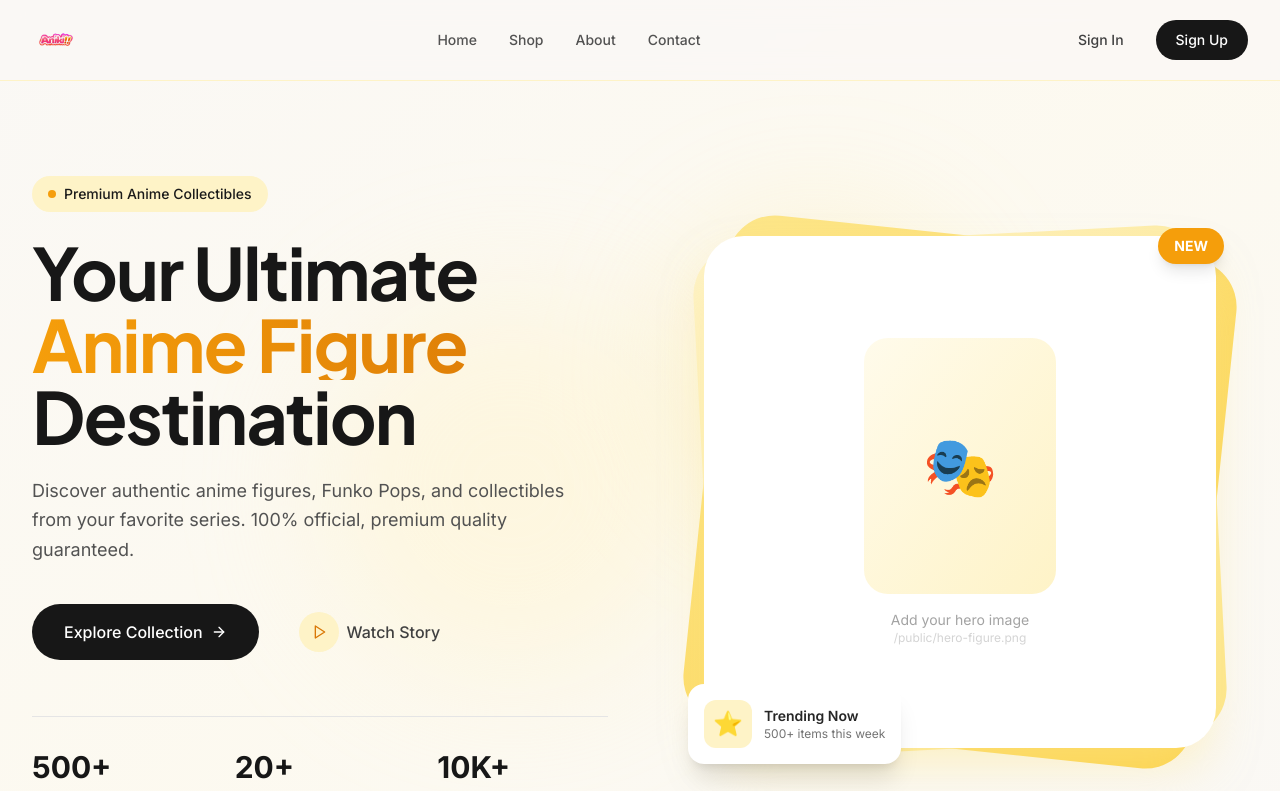
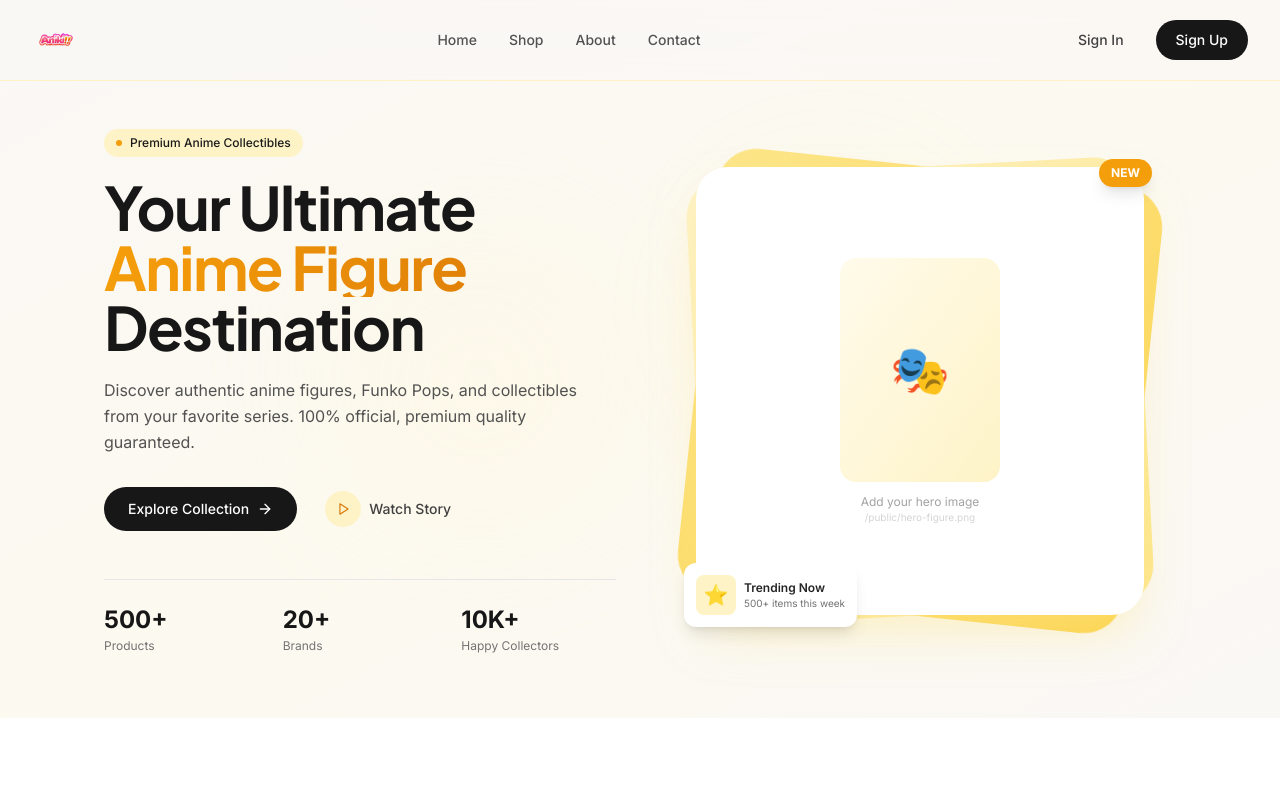
Before and after one commit to LeeDev428/aniki, a Next.js app in the folder frontend/: page / in a window 1280 px wide. Shown: the top 791 px of the page. Built offline with nearby package versions, Linux system fonts and the light colour scheme.

Commit message:
Update Hero.tsx

```diff
--- a/frontend/src/components/Hero.tsx
+++ b/frontend/src/components/Hero.tsx
@@ -3,114 +3,164 @@
 import { ArrowRight, Play } from 'lucide-react'
 import Link from 'next/link'
 import Image from 'next/image'
+import { motion } from 'framer-motion'
+import { FadeIn, StaggerContainer, StaggerItem } from './animations'
 
 export default function Hero() {
   return (
-    <section className="relative min-h-screen flex items-center pt-20">
+    <section className="relative min-h-[85vh] flex items-center pt-16">
       {/* Background Gradient */}
       <div className="absolute inset-0 bg-gradient-to-br from-cream via-honey-50/50 to-cream" />
 
       {/* Decorative Elements */}
-      <div className="absolute top-1/4 right-1/4 w-72 h-72 bg-honey-200/30 rounded-full blur-3xl" />
-      <div className="absolute bottom-1/4 left-1/4 w-96 h-96 bg-honey-100/40 rounded-full blur-3xl" />
+      <motion.div
+        initial={{ scale: 0, opacity: 0 }}
+        animate={{ scale: 1, opacity: 0.3 }}
+        transition={{ duration: 1.5, ease: 'easeOut' }}
+        className="absolute top-1/4 right-1/4 w-64 h-64 bg-honey-200/30 rounded-full blur-3xl"
+      />
+      <motion.div
+        initial={{ scale: 0, opacity: 0 }}
+        animate={{ scale: 1, opacity: 0.4 }}
+        transition={{ duration: 1.5, delay: 0.2, ease: 'easeOut' }}
+        className="absolute bottom-1/4 left-1/4 w-80 h-80 bg-honey-100/40 rounded-full blur-3xl"
+      />
 
-      <div className="relative max-w-7xl mx-auto px-6 lg:px-8 py-16 lg:py-24">
-        <div className="grid lg:grid-cols-2 gap-12 lg:gap-16 items-center">
+      <div className="relative max-w-6xl mx-auto px-6 lg:px-8 py-12 lg:py-16">
+        <div className="grid lg:grid-cols-2 gap-10 lg:gap-12 items-center">
           {/* Left Content */}
-          <div className="text-center lg:text-left">
+          <StaggerContainer className="text-center lg:text-left">
             {/* Badge */}
-            <div className="inline-flex items-center gap-2 px-4 py-2 bg-honey-100 rounded-full mb-6">
-              <span className="w-2 h-2 bg-honey-500 rounded-full animate-pulse" />
-              <span className="text-sm font-medium text-honey-700">
+            <StaggerItem>
+              <div className="inline-flex items-center gap-2 px-3 py-1.5 bg-honey-100 rounded-full mb-5">
+                <span className="w-1.5 h-1.5 bg-honey-500 rounded-full animate-pulse" />
+                <span className="text-xs font-medium text-honey-700">
                   Premium Anime Collectibles
                 </span>
               </div>
+            </StaggerItem>
 
             {/* Main Heading */}
-            <h1 className="text-4xl sm:text-5xl lg:text-6xl xl:text-7xl font-bold text-neutral-900 leading-[1.1] tracking-tight mb-6">
+            <StaggerItem>
+              <h1 className="text-3xl sm:text-4xl lg:text-5xl xl:text-6xl font-bold text-neutral-900 leading-[1.1] tracking-tight mb-5">
                 Your Ultimate
                 <span className="block text-transparent bg-clip-text bg-gradient-to-r from-honey-500 to-honey-600">
                   Anime Figure
                 </span>
                 Destination
               </h1>
+            </StaggerItem>
 
             {/* Description */}
-            <p className="text-lg text-neutral-600 leading-relaxed max-w-xl mx-auto lg:mx-0 mb-8">
+            <StaggerItem>
+              <p className="text-base text-neutral-600 leading-relaxed max-w-lg mx-auto lg:mx-0 mb-6">
                 Discover authentic anime figures, Funko Pops, and collectibles from
                 your favorite series. 100% official, premium quality guaranteed.
               </p>
+            </StaggerItem>
 
             {/* CTA Buttons */}
-            <div className="flex flex-col sm:flex-row items-center gap-4 justify-center lg:justify-start">
+            <StaggerItem>
+              <div className="flex flex-col sm:flex-row items-center gap-3 justify-center lg:justify-start">
                 <Link
                   href="/shop"
-                className="group flex items-center gap-2 px-8 py-4 bg-neutral-900 text-white rounded-full font-medium hover:bg-neutral-800 transition-all hover:shadow-lg hover:shadow-neutral-900/20"
+                  className="group flex items-center gap-2 px-6 py-3 bg-neutral-900 text-white rounded-full text-sm font-medium hover:bg-neutral-800 transition-all hover:shadow-lg hover:shadow-neutral-900/20"
                 >
                   Explore Collection
                   <ArrowRight className="w-4 h-4 group-hover:translate-x-1 transition-transform" />
                 </Link>
-              <button className="flex items-center gap-2 px-6 py-4 text-neutral-700 hover:text-honey-600 font-medium transition-colors">
-                <div className="w-10 h-10 rounded-full bg-honey-100 flex items-center justify-center">
-                  <Play className="w-4 h-4 text-honey-600 ml-0.5" />
+                <Link
+                  href="/story"
+                  className="flex items-center gap-2 px-4 py-3 text-neutral-700 hover:text-honey-600 text-sm font-medium transition-colors"
+                >
+                  <div className="w-9 h-9 rounded-full bg-honey-100 flex items-center justify-center">
+                    <Play className="w-3.5 h-3.5 text-honey-600 ml-0.5" />
                   </div>
                   Watch Story
-              </button>
+                </Link>
               </div>
+            </StaggerItem>
 
             {/* Stats */}
-            <div className="grid grid-cols-3 gap-8 mt-12 pt-8 border-t border-neutral-200">
+            <StaggerItem>
+              <div className="grid grid-cols-3 gap-6 mt-10 pt-6 border-t border-neutral-200">
                 <div>
-                <p className="text-3xl font-bold text-neutral-900">500+</p>
-                <p className="text-sm text-neutral-500 mt-1">Products</p>
+                  <p className="text-2xl font-bold text-neutral-900">500+</p>
+                  <p className="text-xs text-neutral-500 mt-0.5">Products</p>
                 </div>
                 <div>
-                <p className="text-3xl font-bold text-neutral-900">20+</p>
-                <p className="text-sm text-neutral-500 mt-1">Brands</p>
+                  <p className="text-2xl font-bold text-neutral-900">20+</p>
+                  <p className="text-xs text-neutral-500 mt-0.5">Brands</p>
                 </div>
                 <div>
-                <p className="text-3xl font-bold text-neutral-900">10K+</p>
-                <p className="text-sm text-neutral-500 mt-1">Happy Collectors</p>
+                  <p className="text-2xl font-bold text-neutral-900">10K+</p>
+                  <p className="text-xs text-neutral-500 mt-0.5">Happy Collectors</p>
                 </div>
               </div>
-          </div>
+            </StaggerItem>
+          </StaggerContainer>
 
           {/* Right Content - Hero Image */}
-          <div className="relative">
-            <div className="relative aspect-square max-w-lg mx-auto">
+          <FadeIn direction="left" delay={0.3} className="relative">
+            <div className="relative aspect-square max-w-md mx-auto">
               {/* Background Shape */}
-              <div className="absolute inset-0 bg-gradient-to-br from-honey-200 to-honey-300 rounded-[3rem] rotate-6" />
-              <div className="absolute inset-0 bg-gradient-to-br from-honey-100 to-honey-200 rounded-[3rem] -rotate-3" />
+              <motion.div
+                initial={{ rotate: 0, scale: 0.9 }}
+                animate={{ rotate: 6, scale: 1 }}
+                transition={{ duration: 0.8, delay: 0.4 }}
+                className="absolute inset-0 bg-gradient-to-br from-honey-200 to-honey-300 rounded-[2.5rem]"
+              />
+              <motion.div
+                initial={{ rotate: 0, scale: 0.9 }}
+                animate={{ rotate: -3, scale: 1 }}
+                transition={{ duration: 0.8, delay: 0.5 }}
+                className="absolute inset-0 bg-gradient-to-br from-honey-100 to-honey-200 rounded-[2.5rem]"
+              />
 
               {/* Image Container */}
-              <div className="relative bg-white rounded-[2.5rem] overflow-hidden shadow-2xl shadow-honey-200/50 h-full flex items-center justify-center">
+              <motion.div
+                initial={{ opacity: 0, y: 20 }}
+                animate={{ opacity: 1, y: 0 }}
+                transition={{ duration: 0.6, delay: 0.6 }}
+                className="relative bg-white rounded-[2rem] overflow-hidden shadow-2xl shadow-honey-200/50 h-full flex items-center justify-center"
+              >
                 {/* Placeholder - Replace with actual figure image */}
-                <div className="text-center p-8">
-                  <div className="w-48 h-64 mx-auto bg-gradient-to-br from-honey-50 to-honey-100 rounded-3xl flex items-center justify-center mb-4">
-                    <span className="text-6xl">🎭</span>
+                <div className="text-center p-6">
+                  <div className="w-40 h-56 mx-auto bg-gradient-to-br from-honey-50 to-honey-100 rounded-2xl flex items-center justify-center mb-3">
+                    <span className="text-5xl">🎭</span>
                   </div>
-                  <p className="text-sm text-neutral-400">Add your hero image</p>
-                  <p className="text-xs text-neutral-300">/public/hero-figure.png</p>
+                  <p className="text-xs text-neutral-400">Add your hero image</p>
+                  <p className="text-[10px] text-neutral-300">/public/hero-figure.png</p>
                 </div>
-              </div>
+              </motion.div>
 
               {/* Floating Card */}
-              <div className="absolute -bottom-4 -left-4 bg-white rounded-2xl shadow-xl p-4 flex items-center gap-3">
-                <div className="w-12 h-12 rounded-xl bg-honey-100 flex items-center justify-center">
-                  <span className="text-2xl">⭐</span>
+              <motion.div
+                initial={{ opacity: 0, x: -20 }}
+                animate={{ opacity: 1, x: 0 }}
+                transition={{ duration: 0.5, delay: 0.8 }}
+                className="absolute -bottom-3 -left-3 bg-white rounded-xl shadow-lg p-3 flex items-center gap-2"
+              >
+                <div className="w-10 h-10 rounded-lg bg-honey-100 flex items-center justify-center">
+                  <span className="text-xl">⭐</span>
                 </div>
                 <div>
-                  <p className="text-sm font-semibold text-neutral-800">Trending Now</p>
-                  <p className="text-xs text-neutral-500">500+ items this week</p>
+                  <p className="text-xs font-semibold text-neutral-800">Trending Now</p>
+                  <p className="text-[10px] text-neutral-500">500+ items this week</p>
                 </div>
-              </div>
+              </motion.div>
 
               {/* Floating Badge */}
-              <div className="absolute -top-2 -right-2 bg-honey-500 text-white rounded-full px-4 py-2 shadow-lg">
-                <p className="text-sm font-bold">NEW</p>
+              <motion.div
+                initial={{ opacity: 0, scale: 0.5 }}
+                animate={{ opacity: 1, scale: 1 }}
+                transition={{ duration: 0.4, delay: 0.9 }}
+                className="absolute -top-2 -right-2 bg-honey-500 text-white rounded-full px-3 py-1.5 shadow-lg"
+              >
+                <p className="text-xs font-bold">NEW</p>
+              </motion.div>
             </div>
-            </div>
-          </div>
+          </FadeIn>
         </div>
       </div>
     </section>
```
Lines whose indentation alone changed are shown as unchanged.
